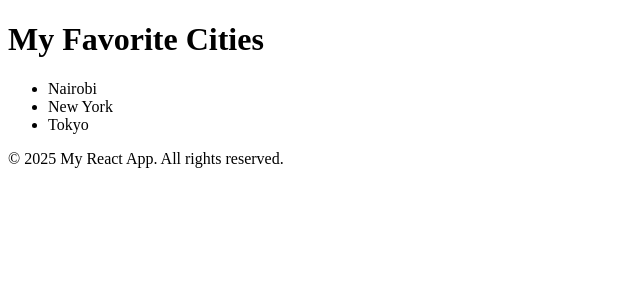
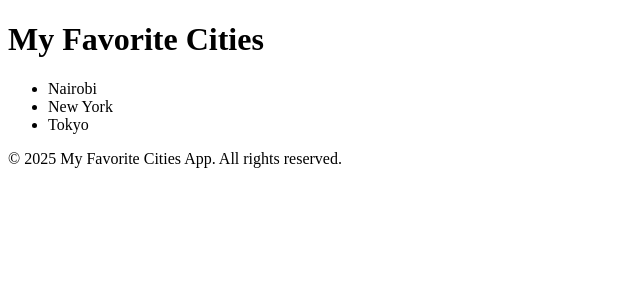
Before and after one commit to joey5573/alx-fe-reactjs, a React (Vite) app in the folder alx-react-app/: page / in a window 1280 px wide. Shown: the top 300 px of the page, without its empty margins (0-640 px from the left). Built offline with nearby package versions, Linux system fonts and the light colour scheme.

Commit message:
Update Footer.jsx

```diff
--- a/alx-react-app/src/components/Footer.jsx
+++ b/alx-react-app/src/components/Footer.jsx
@@ -1,7 +1,7 @@
 function Footer() {
   return (
     <footer>
-      <p>© 2025 My React App. All rights reserved.</p>
+      <p>© 2025 My Favorite Cities App. All rights reserved.</p>
     </footer>
   );
 }
```
